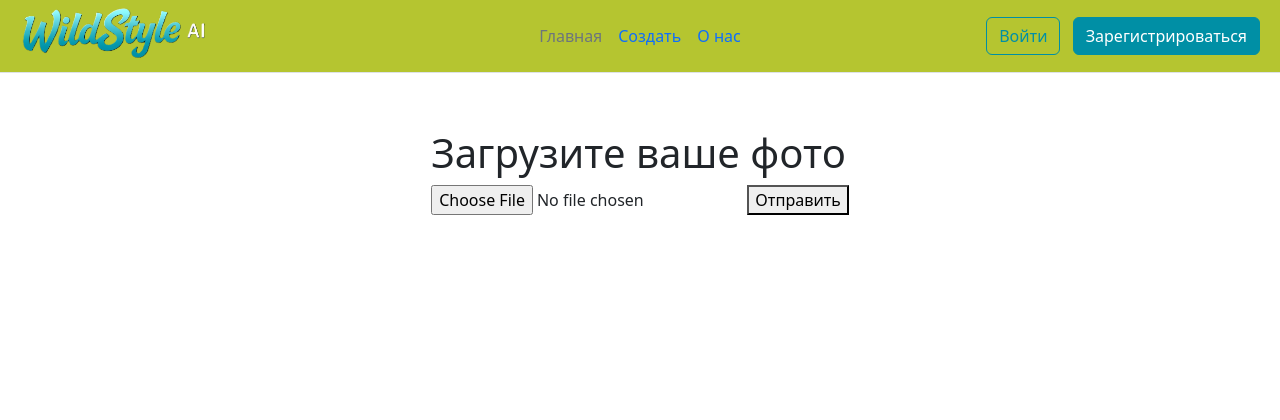
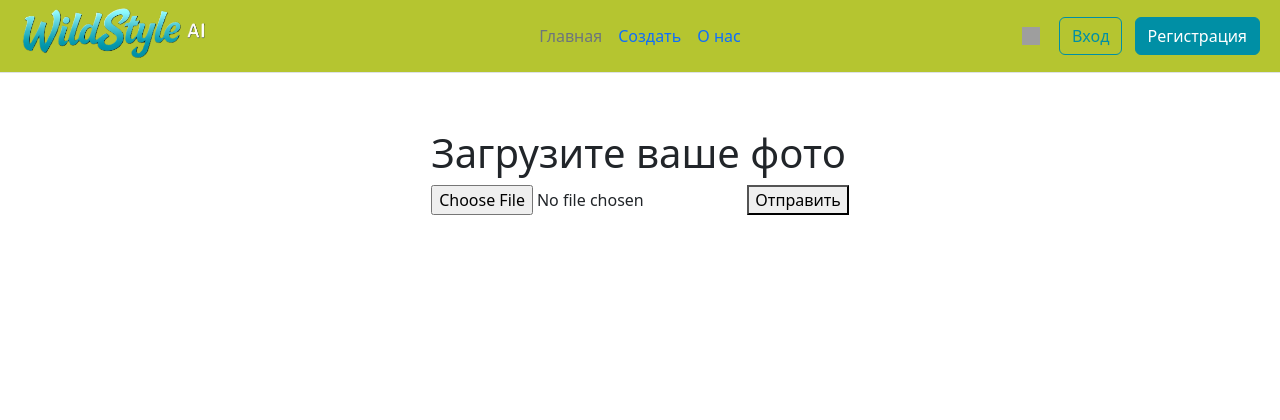
Before and after one commit to Heuschreke/WS-AI, a Flask app: page /gen in a window 1280 px wide. Shown: the top 420 px of the page. Run offline with Flask 3, Linux system fonts and the light colour scheme; some libraries are stand-ins or nearby versions; grey boxes are pictures that could not be loaded.

Commit message:
Добавлен значок смены темы в шапку, а так же ссылка на скрипт для его реализации

```diff
--- a/app/templates/base.html
+++ b/app/templates/base.html
@@ -1,5 +1,5 @@
 <!DOCTYPE html>
-<html lang="ru">
+<html lang="ru" data-bs-theme="light">
 <head>
     <meta charset="UTF-8">
     <meta name="viewport" content="width=device-width, initial-scale=1.0">
@@ -23,8 +23,12 @@
             </ul>
 
             <div class="col-md-3 text-end">
-                <button type="button" class="btn btn-outline-primary me-2">Войти</button>
-                <button type="button" class="btn btn-primary">Зарегистрироваться</button>
+                <button id="theme-toggle" type="button" class="btn me-2">
+                    <img id="light-icon" src="{{ url_for('static', filename='images/sun.svg') }}" width="18" height="18">
+                    <img id="dark-icon" class="d-none" src="{{ url_for('static', filename='images/moon.svg') }}" width="18" height="18">
+                </button>
+                <button type="button" class="btn btn-outline-primary me-2">Вход</button>
+                <button type="button" class="btn btn-primary">Регистрация</button>
             </div>
         </header>
         <div class="content">
@@ -35,7 +39,6 @@
             <div class="col-md-4 d-flex align-items-center">
                 <span class="mb-3 mb-md-0 text-body-secondary">© 2025 WildStyle-AI</span>
             </div>
-
 
 
             <ul class="nav col-md-4 justify-content-end list-unstyled d-flex">
@@ -61,6 +64,8 @@
         </footer>
     </div>
 
+    <script src="{{ url_for('static', filename='js/theme-switcher.js') }}"></script>
+
 
 </body>
 </html>
```
